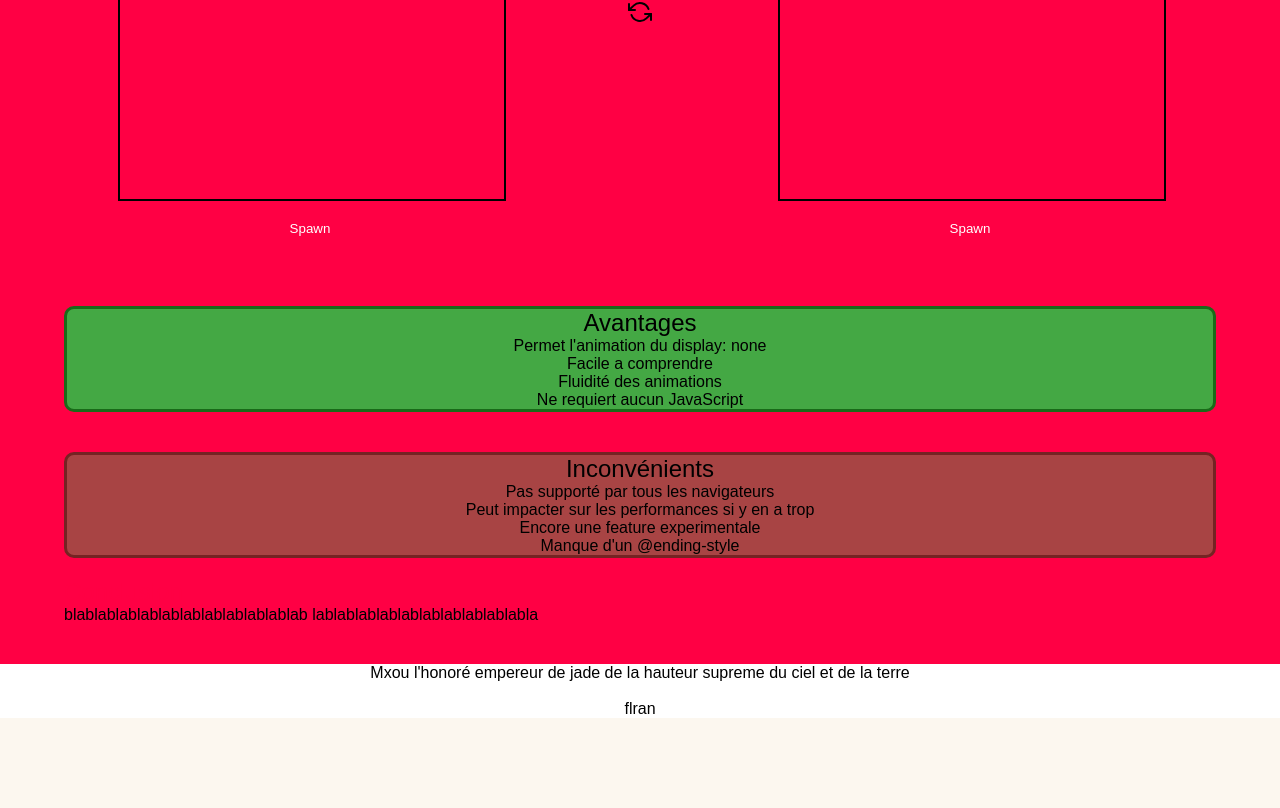
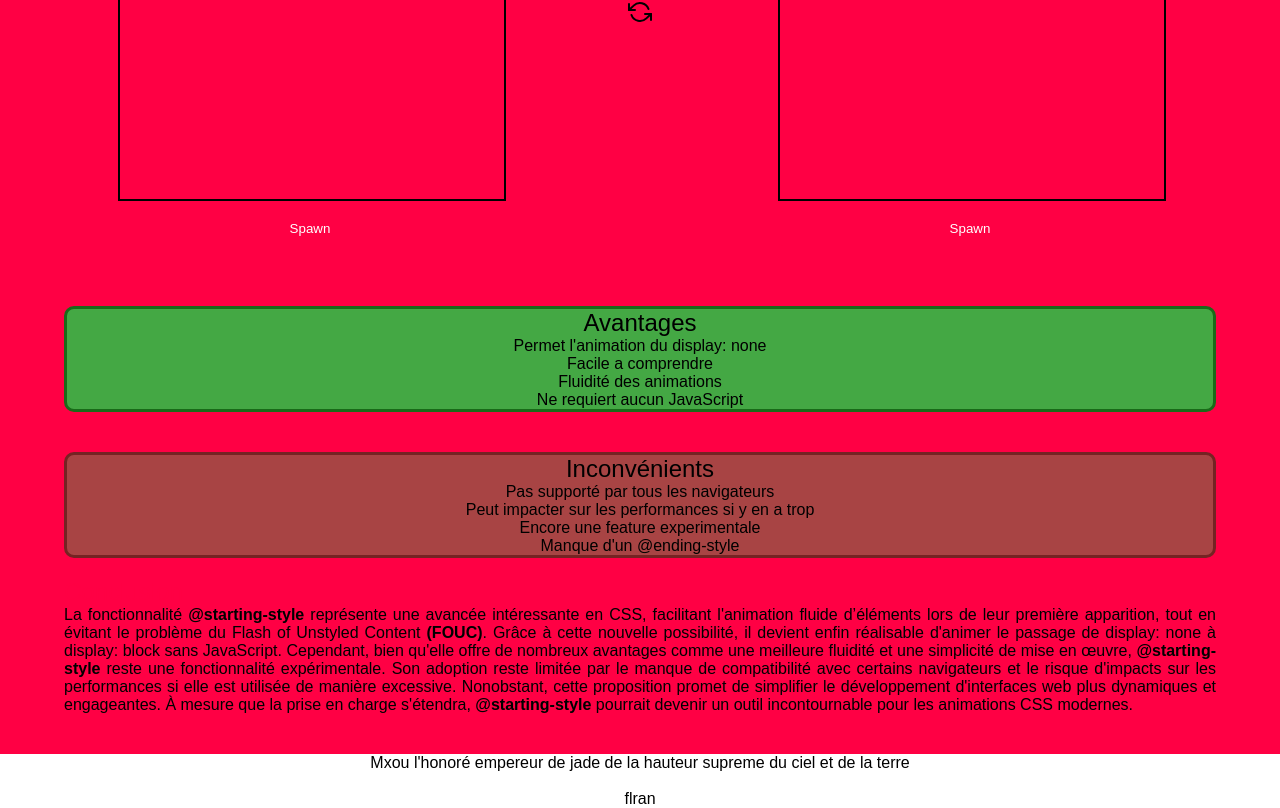
Before and after one commit to Ascenssucreausucre/carotsalad, a plain HTML site: page index.html in a window 1280 px wide. Shown: the part 1523-2331 px from the top of the page. Before the commit the page ends 2241 px from the top, so only its background shows below. Drawn offline with nearby package versions, Linux system fonts and the light colour scheme; a web font is replaced by a local one.

Commit message:
ajout conclusion

```diff
--- a/index.html
+++ b/index.html
@@ -209,7 +209,15 @@
 
     <section id="conclusion_section">
       <span class="titles">Conclusion</span>
-      <p>blablablablablablablablablablablab lablablablablablablablablablabla</p>
+      <p>
+        La fonctionnalité <strong>@starting-style</strong> représente une avancée intéressante en CSS, facilitant l'animation fluide d’éléments lors de leur
+        première apparition, tout en évitant le problème du Flash of Unstyled Content <strong>(FOUC)</strong>. Grâce à cette nouvelle possibilité, il devient
+        enfin réalisable d'animer le passage de display: none à display: block sans JavaScript. Cependant, bien qu'elle offre de nombreux avantages comme une
+        meilleure fluidité et une simplicité de mise en œuvre, <strong>@starting-style</strong> reste une fonctionnalité expérimentale. Son adoption reste
+        limitée par le manque de compatibilité avec certains navigateurs et le risque d'impacts sur les performances si elle est utilisée de manière excessive.
+        Nonobstant, cette proposition promet de simplifier le développement d'interfaces web plus dynamiques et engageantes. À mesure que la prise en charge
+        s'étendra, <strong>@starting-style</strong> pourrait devenir un outil incontournable pour les animations CSS modernes.
+      </p>
     </section>
     <script>
       // Start la lib pour le <pre> <code>
```
